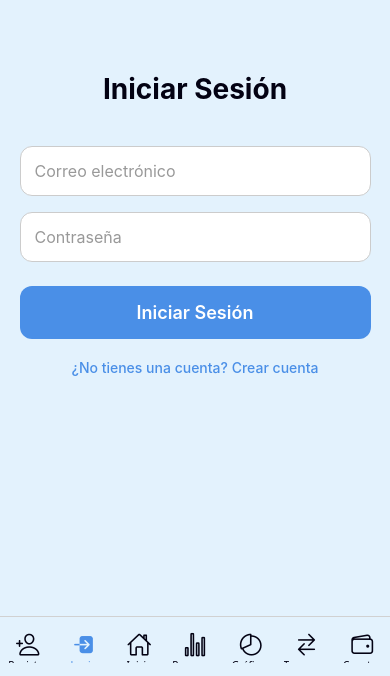
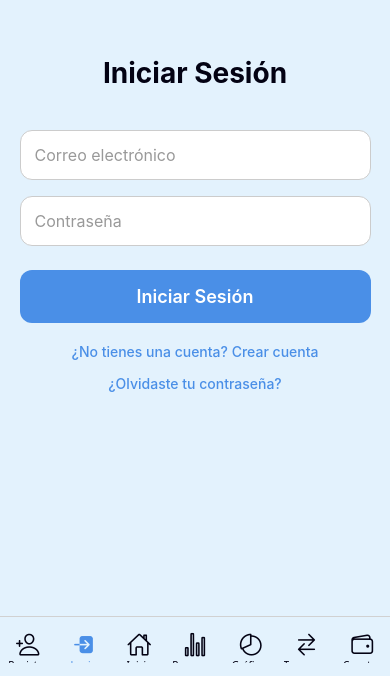
Before and after one commit to Avrgael250/Proyecto-Movil, a React Native app: screen /Login in a window 390 px wide. Shown: the part 168-844 px from the top of the page. Built offline with nearby package versions, Linux system fonts and the light colour scheme; what react-native-worklets would draw is missing.

Commit message:
Integración de olvido de contraseña

```diff
--- a/screens/LoginScreen.js
+++ b/screens/LoginScreen.js
@@ -7,14 +7,12 @@ export default function LoginScreen() {
   const [email, setEmail] = useState('');
   const [password, setPassword] = useState('');
 
-  // Validar correo con @ y dominio (.com, .net, etc.)
   const validarEmail = (correo) => {
     const regex = /^[^\s@]+@[^\s@]+\.[a-zA-Z]{2,}$/;
     return regex.test(correo.trim());
   };
 
   const manejarLogin = () => {
-    // Si los campos están vacíos
     if (email.trim() === '' || password.trim() === '') {
       if (Platform.OS === 'web') {
         window.alert('ERROR: llena todos los campos antes de continuar');
@@ -24,7 +22,6 @@ export default function LoginScreen() {
       return;
     }
 
-    // Si el correo no tiene @ o dominio
     if (!validarEmail(email)) {
       if (Platform.OS === 'web') {
         window.alert('ERROR: el correo está mal escrito.\nDebe contener "@" y un dominio válido (ejemplo@gmail.com)');
@@ -34,7 +31,6 @@ export default function LoginScreen() {
       return;
     }
 
-    // Si todo es correcto
     if (Platform.OS === 'web') {
       window.alert('BIENVENIDO ' + email);
     } else {
@@ -69,8 +65,14 @@ export default function LoginScreen() {
         <Text style={styles.buttonText}>Iniciar Sesión</Text>
       </TouchableOpacity>
 
+      {/* 🔹 Botón de registro */}
       <TouchableOpacity onPress={() => navigation.navigate('Registro')}>
         <Text style={styles.linkText}>¿No tienes una cuenta? Crear cuenta</Text>
+      </TouchableOpacity>
+
+      {/* 🔹 Botón de olvido de contraseña (movido debajo de crear cuenta) */}
+      <TouchableOpacity onPress={() => navigation.navigate('RecuperarContraseña')}>
+        <Text style={styles.forgotText}>¿Olvidaste tu contraseña?</Text>
       </TouchableOpacity>
     </SafeAreaView>
   );
@@ -118,4 +120,9 @@ const styles = StyleSheet.create({
     color: '#4A8FE7',
     fontWeight: '500',
   },
+  forgotText: {
+    marginTop: 15,
+    color: '#4A8FE7',
+    fontWeight: '500',
+  },
 });
```
